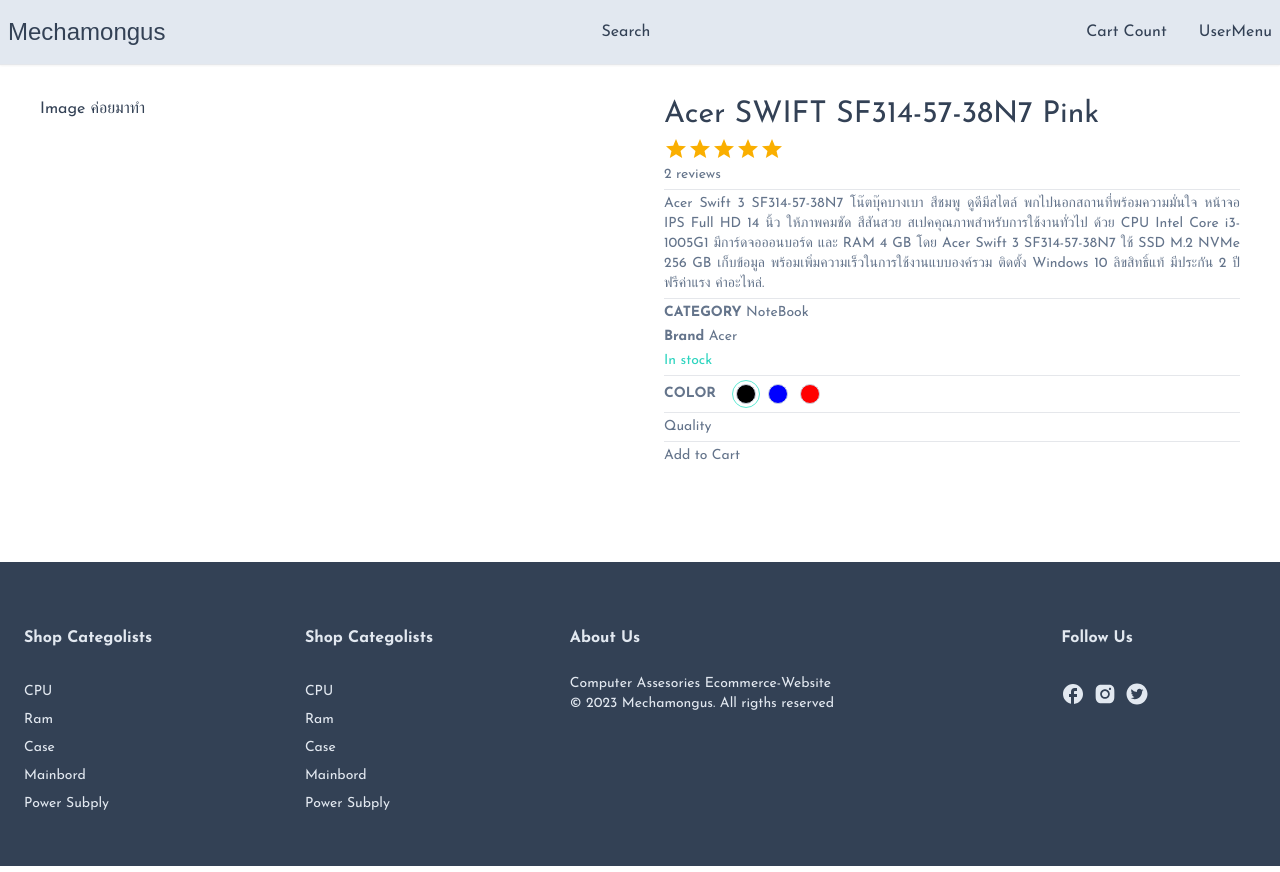
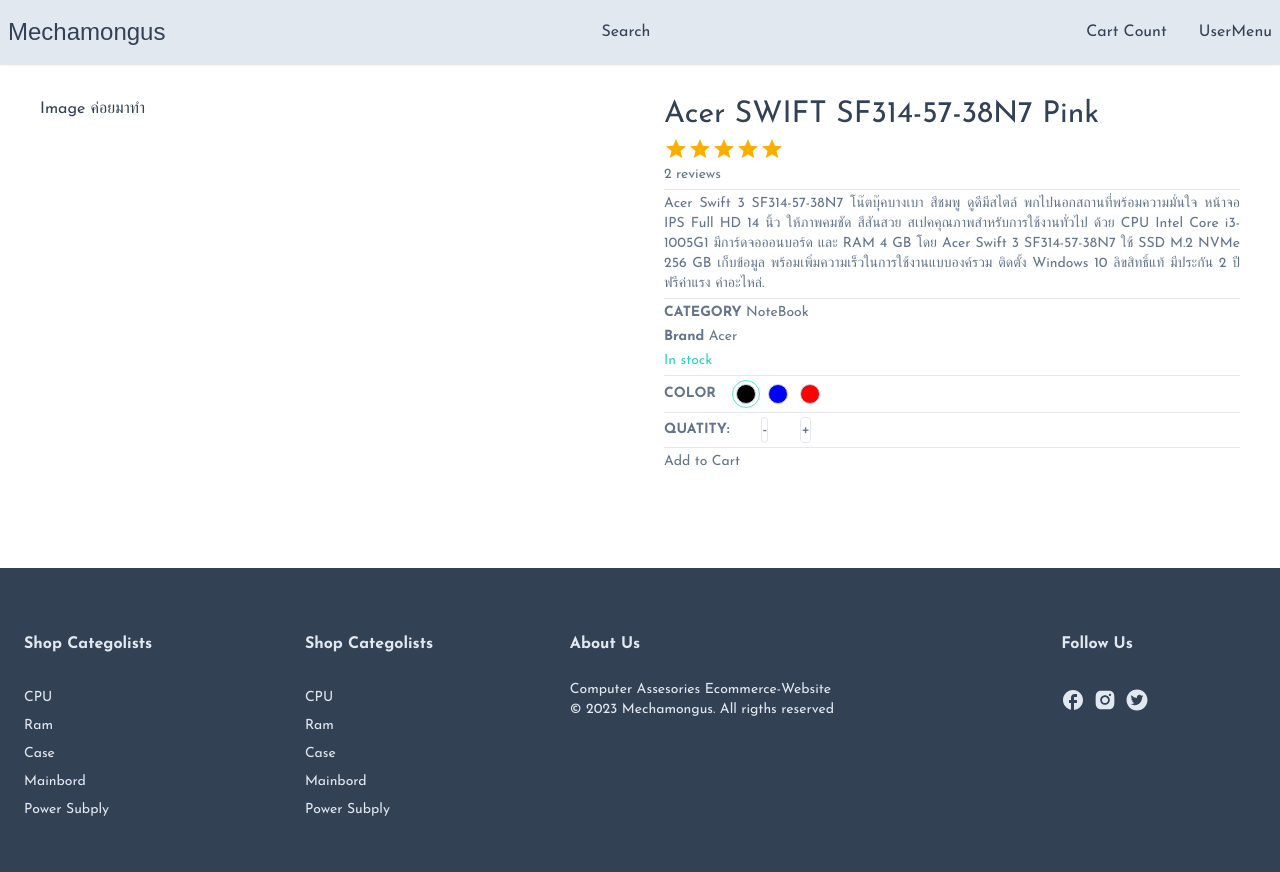
Before and after one commit to Mar-boi/Mechamongus, a Next.js app: page /product/1 in a window 1280 px wide. Built offline with nearby package versions, Linux system fonts and the light colour scheme; a web font is replaced by a local one.

Commit message:
มีบัคนิดๆ หน้าSetQuantity

```diff
--- /dev/null
+++ b/app/components/products/SetQuantity.tsx
@@ -0,0 +1,35 @@
+'use client'
+
+import { CartProductType } from "@/app/product/[productId]/productDetails";
+//ตอนกดเพิ่มลดมันยังบัคๆอยู่
+//ปุ่มเพิ่มลดยังเล็กอยู่
+interface SetQtyProps{
+    cartCounter?: boolean
+    cartProduct: CartProductType
+    handleQtyIncrease: () => void;
+    handleQtyDecrease: () => void;
+}
+
+const btnStyles = 'border-[1.2px] border-slate-100px-2 rounded'
+
+const SetQuatity: React.FC<SetQtyProps>= ({
+    cartCounter,
+    cartProduct,
+    handleQtyIncrease,
+    handleQtyDecrease,
+}) => {
+    return (<div className="flex gap-8 items-center">
+        {cartCounter?null:<div className="font-semibold">QUATITY:</div>}
+        <div className="flex gap-4 items-center text-base">
+            <button onClick={handleQtyDecrease} className={btnStyles}>
+                -
+            </button>
+            <div>{cartProduct.quantity}</div>
+            <button onClick={handleQtyIncrease} className={btnStyles}>
+                +
+            </button>
+        </div>
+    </div>);
+};
+
+export default SetQuatity;
--- a/app/product/[productId]/productDetails.tsx
+++ b/app/product/[productId]/productDetails.tsx
@@ -1,15 +1,17 @@
 "user client";
 import SetColor from "@/app/components/products/SetColor";
+import SetQuatity from "@/app/components/products/SetQuantity";
 import { Rating } from "@mui/material";
 import Image from "next/image";
 import { type } from "os";
-import { useCallback, useState } from "react";
+import { ReactNode, useCallback, useState } from "react";
 
 interface productDetailsProps {
   product: any;
 }
 
 export type CartProductType = {
+  quantity: ReactNode;
   id: string;
   name: string;
   desscription: string;
@@ -58,6 +60,23 @@
     [cartProduct.selectedImg]
   );
 
+    const handleQtyIncrease = useCallback(() => {
+      if(cartProduct.qty == 99) {
+        return;
+      }
+      setCartProduct((prev) => {
+        return {...prev, quantity: ++prev.qty};
+      });
+
+    }, [cartProduct]);
+    const handleQtyDecrease = useCallback(() => {
+      if(cartProduct.qty == 1) {
+        return;
+      }
+      setCartProduct((prev) => {
+      return {...prev, quantity: --prev.qty};
+    });}, [cartProduct]);
+
   return (
     <div className=" grid grid-cols-1 md:grid-cols-2 gap-12">
       <div
@@ -98,7 +117,11 @@
           handleColorSelect={handleColorSelect}
         />
         <Horizontal />
-        <div>Quality</div>
+        <SetQuatity
+        cartProduct={cartProduct}
+        handleQtyIncrease={handleQtyIncrease}
+        handleQtyDecrease={handleQtyDecrease }
+        />
         <Horizontal />
         <div>Add to Cart</div>
       </div>
```
